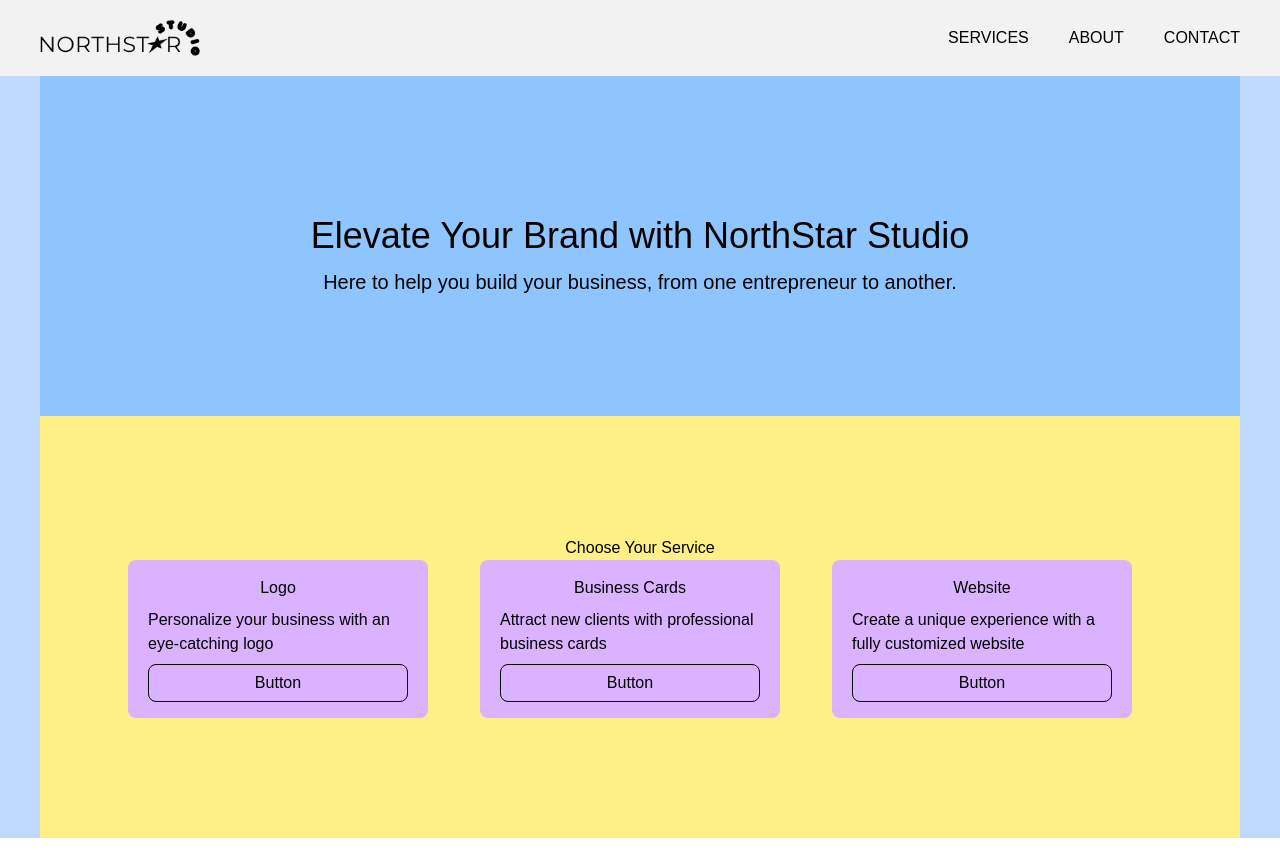
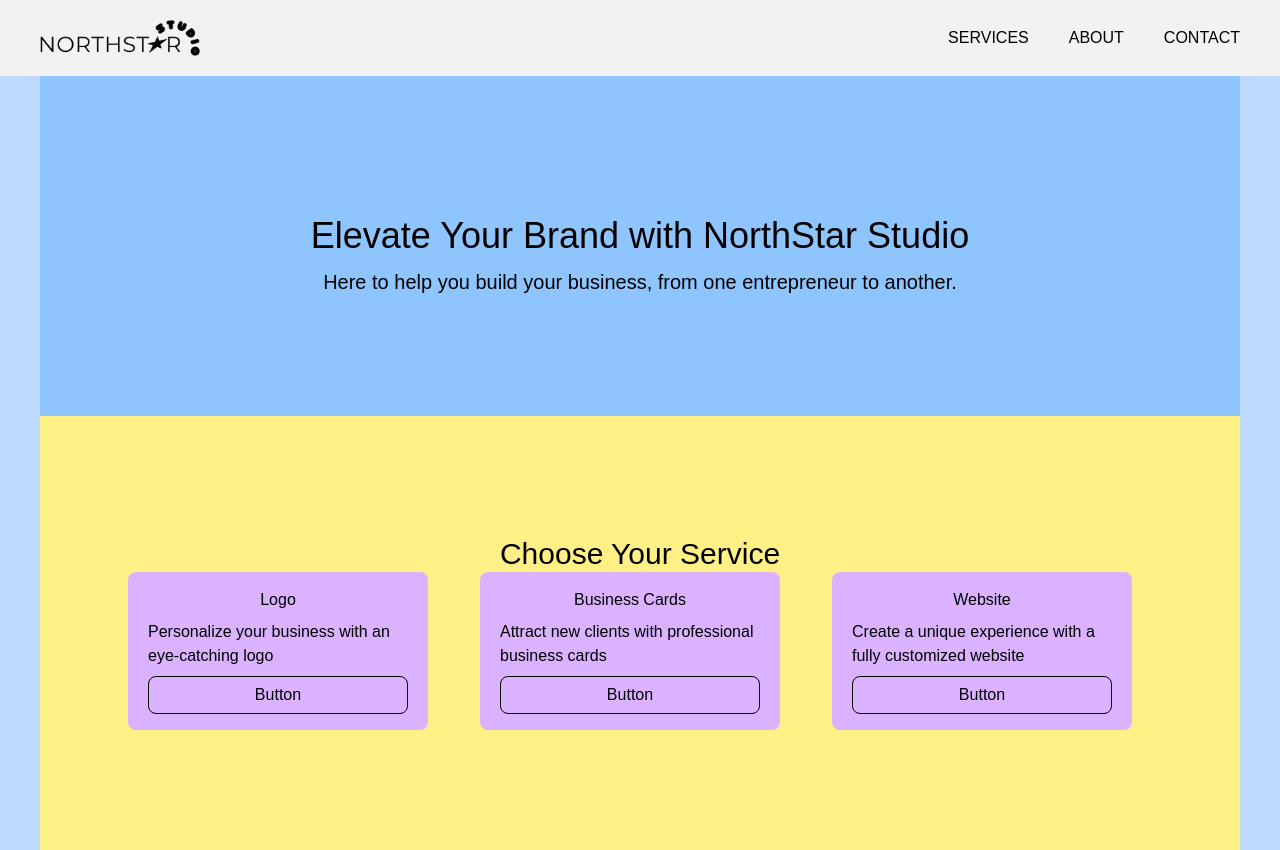
Before and after one commit to ramona-xxii/ramona-freelance-nextapp, a Next.js app: page / in a window 1280 px wide. Built offline with nearby package versions, Linux system fonts and the light colour scheme.

Commit message:
set h1 text-3xl

```diff
--- a/app/components/Services.js
+++ b/app/components/Services.js
@@ -4,7 +4,7 @@ import ServicesGrid from "./ServicesGrid";
 export default function Services() {
     return (
         <Section id="services" className="bg-yellow-200">
-            <h1 className="text-center">Choose Your Service</h1>
+            <h1 className="text-center text-3xl">Choose Your Service</h1>
             <ServicesGrid />
         </Section>
     );
```
